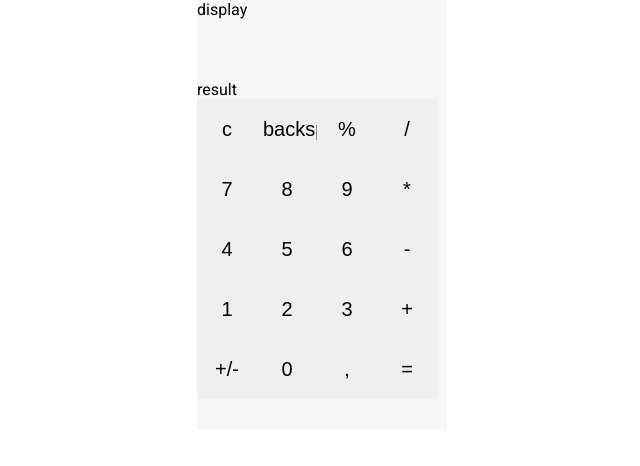
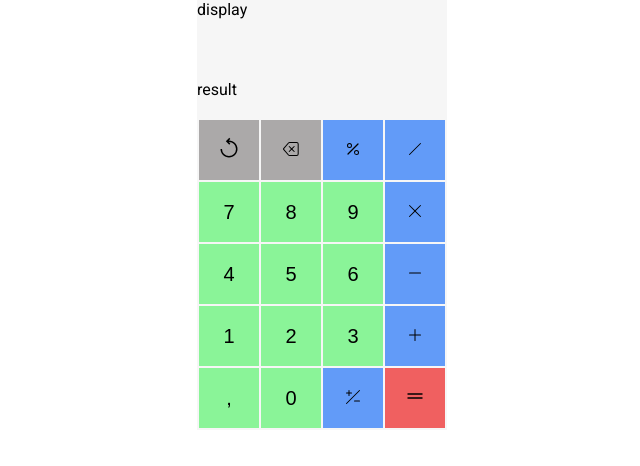
Before and after one commit to ramil290989/calculator, a React (Create React App) app: page / in a window 1280 px wide. Shown: the top 466 px of the page, without its empty margins (318-958 px from the left). Built offline with nearby package versions, Linux system fonts and the light colour scheme.

Commit message:
fix Buttons, Display, ResultDisplay

```diff
--- a/src/components/Buttons.jsx
+++ b/src/components/Buttons.jsx
@@ -1,27 +1,44 @@
 import React from 'react';
+import icons from '../helpers/icons.js';
 
-const ButtonsLine = ({ line }) => {
+const Button = (props) => {
+  const { buttonValue } = props;
+  const regexp = {
+    redaction: /^r.+t$|^b.+e$/i,
+    operation: /nt$|on$|us$/,
+    equal: /al/,
+    digit: /\d|,/,
+  };
+  const buttonAttr = {
+    className: '',
+    content: () => regexp.digit.test(buttonValue)
+      ? buttonValue
+      : <img src={icons[buttonValue]} alt={buttonValue} />,
+  };
+  Object.keys(regexp).map((type) => {
+    buttonAttr.className = regexp[type].test(buttonValue)
+      ? `${type}-btn`
+      : buttonAttr.className;
+  });
   return (
-    <div className="buttons-line">
-      {line.map((buttonText, index) => (
-        <button key={index}>{buttonText}</button>
-      ))}
-    </div>
+    <button className={buttonAttr.className} data-value={buttonValue}>{buttonAttr.content()}</button>
   );
 };
 
 const Buttons = () => {
   const buttonsText = {
-    line1: ['c', 'backspace', '%', '/'],
-    line2: ['7', '8', '9', '*'],
-    line3: ['4', '5', '6', '-'],
-    line4: ['1', '2', '3', '+'],
-    line5: ['+/-', '0', ',', '='],
+    line1: ['reset', 'backspace', 'percent', 'division'],
+    line2: ['7', '8', '9', 'multiplication'],
+    line3: ['4', '5', '6', 'minus'],
+    line4: ['1', '2', '3', 'plus'],
+    line5: [',', '0', 'plusMinus', 'equal'],
   };
   return (
-    <div className="result-display">
+    <div className="buttons-grid">
       {Object.keys(buttonsText).map((line) => (
-        <ButtonsLine line={buttonsText[line]} />
+        buttonsText[line].map((buttonValue, index) => (
+          <Button buttonValue={buttonValue} key={index} />
+        ))
       ))}
     </div>
   );
--- a/src/components/Display.jsx
+++ b/src/components/Display.jsx
@@ -1,5 +1,4 @@
 import React from 'react';
-import burger from '../img/burger.svg';
 
 const Display = () => {
   return (
--- a/src/components/ResultDisplay.jsx
+++ b/src/components/ResultDisplay.jsx
@@ -2,7 +2,7 @@
 
 const ResultDisplay = () => {
   return (
-    <div className="result-display">
+    <div className="display-result">
       result
     </div>
   );
```
